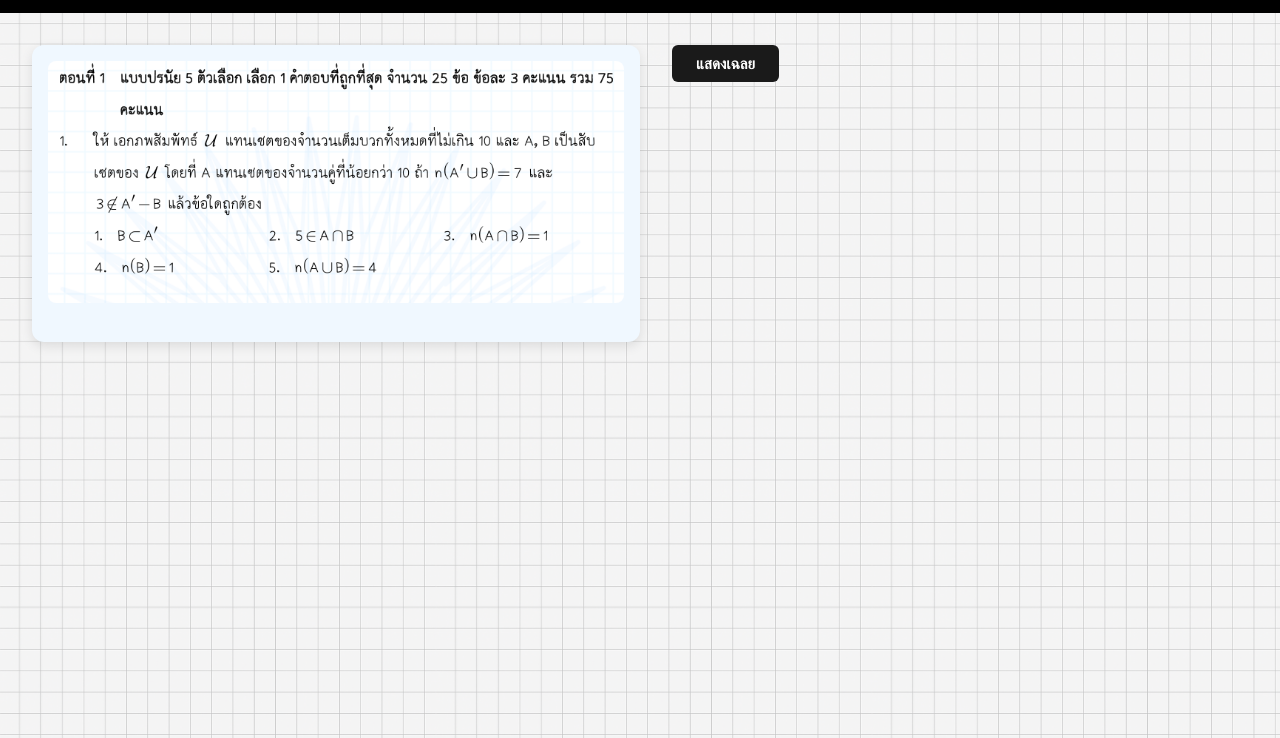
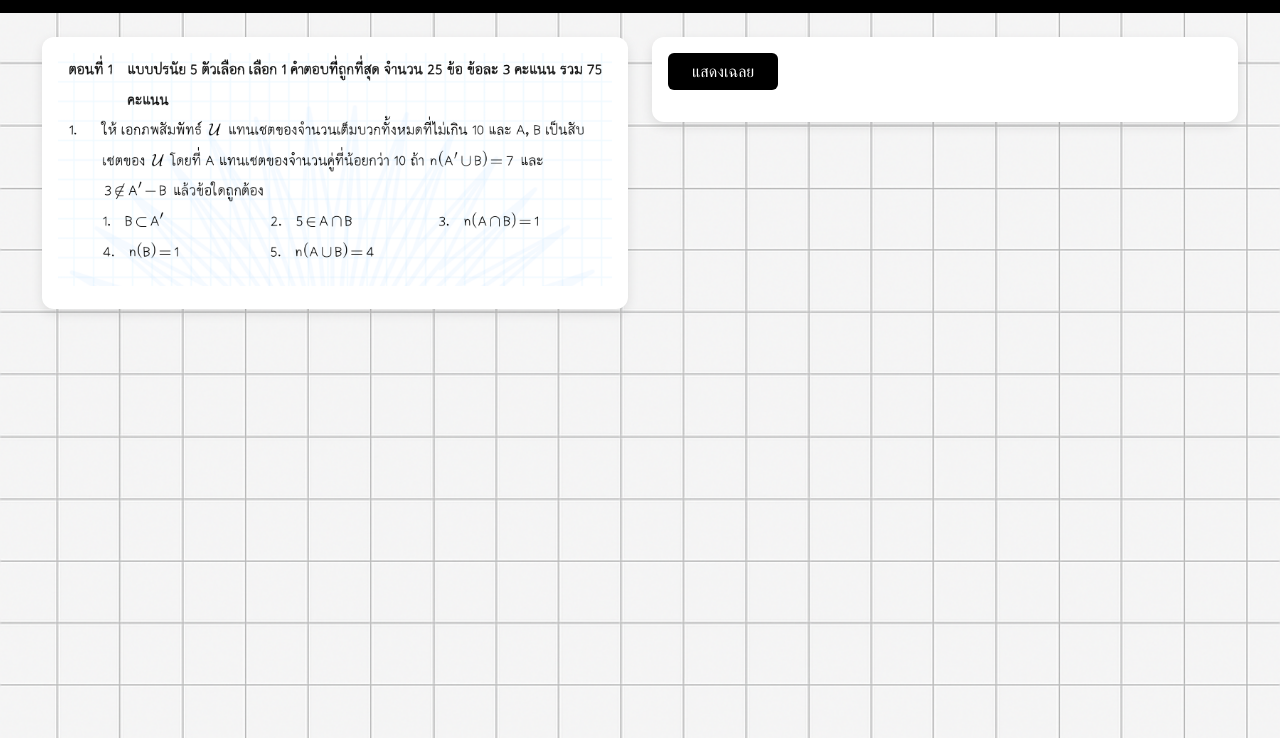
Before and after one commit to dichyno1/diogenusmath, a plain HTML site: page alevel65.html in a window 1280 px wide. Shown: the part 62-800 px from the top of the page. Drawn offline with Linux system fonts and the light colour scheme.

Commit message:
Update alevel65.html

```diff
--- a/alevel65.html
+++ b/alevel65.html
@@ -1,84 +1,70 @@
 <!DOCTYPE html>
 <html lang="th">
 <head>
-  <meta charset="UTF-8">
-  <meta name="viewport" content="width=device-width, initial-scale=1.0">
+  <meta charset="UTF-8" />
+  <meta name="viewport" content="width=device-width, initial-scale=1.0" />
   <title>โจทย์ข้อสอบ ALEVEL ปี 67</title>
   <link href="https://fonts.googleapis.com/css2?family=Prompt&display=swap" rel="stylesheet">
   <style>
     body {
       font-family: 'Prompt', sans-serif;
-      background: url('images/onet67back.png') repeat;
-      background-size: contain;
-      color: #1a1a1a;
+      background-image: url("images/onet67back.png");
+      background-size: cover;
+      background-attachment: fixed;
       margin: 0;
       padding: 0;
+      color: #1a1a1a;
     }
 
-    .header-bar {
+    header {
       background-color: #000;
       color: #fff;
-      padding: 1rem 2rem;
+      padding: 1rem;
       text-align: center;
-      font-size: 1.8rem;
-      font-weight: bold;
     }
 
-    .content {
-      padding: 2rem;
+    h1 {
+      margin: 0;
+      font-size: 1.8rem;
     }
 
     .container {
       display: flex;
-      flex-direction: row;
-      gap: 2rem;
-      align-items: flex-start;
+      flex-direction: column;
+      padding: 1.5rem;
+      gap: 1.5rem;
     }
 
-    .question-box {
-      width: 50%;
-      background: #f0f8ff;
+    .question-box, .answer-box-container {
+      background-color: white;
       border-radius: 12px;
       box-shadow: 0 4px 12px rgba(0, 0, 0, 0.1);
       padding: 1rem;
     }
 
-    .question-image {
+    .question-box img {
       width: 100%;
       border-radius: 8px;
-      margin-bottom: 1rem;
-    }
-
-    .answer-box-container {
-      width: 50%;
     }
 
     .toggle-btn {
       display: inline-block;
       margin-bottom: 1rem;
       padding: 0.6rem 1.5rem;
-      background-color: #1a1a1a;
+      background-color: #000;
       color: white;
       border: none;
       border-radius: 6px;
       cursor: pointer;
-      font-size: 0.95rem;
-      font-weight: bold;
-      transition: background-color 0.3s ease;
-    }
-
-    .toggle-btn:hover {
-      background-color: #444;
+      font-size: 1rem;
     }
 
     .answer-box {
       display: none;
-      background-color: #ffffff;
-      padding: 1.5rem;
+      background-color: #fff;
+      border-left: 5px solid #2e8b57;
+      padding: 1rem;
       border-radius: 8px;
-      border-left: 5px solid #2e8b57;
-      font-size: 0.95rem;
-      box-shadow: 0 4px 12px rgba(0, 0, 0, 0.08);
     }
 
     .card h3 {
@@ -95,19 +81,28 @@
       padding: 0.2rem 0.4rem;
       border-radius: 4px;
     }
+
+    @media (min-width: 768px) {
+      .container {
+        flex-direction: row;
+        justify-content: center;
+        align-items: flex-start;
+      }
+
+      .question-box, .answer-box-container {
+        width: 45%;
+      }
+    }
   </style>
 </head>
 <body>
+  <header>
+    <h1>โจทย์ข้อสอบ ALEVEL ปี 67</h1>
+  </header>
 
-  <!-- ✅ แถบหัวเรื่องสีดำ -->
-  <div class="header-bar">
-    โจทย์ข้อสอบ ALEVEL ปี 67
-  </div>
-
-  <div class="content">
   <div class="container">
     <div class="question-box">
-        <img src="images/alevel65-1.png" alt="โจทย์ ALEVEL ปี 67 ข้อที่ 1" class="question-image">
+      <img src="images/alevel65-1.png" alt="โจทย์ ALEVEL ปี 67 ข้อที่ 1" />
     </div>
 
     <div class="answer-box-container">
@@ -121,12 +116,11 @@
         <div class="card">
           <h3>💡 วิธีทำ:</h3>
           <p>
-              - จากข้อมูลในโจทย์ เราทราบว่า <span class="highlight">A′ ∪ B = 7</span><br>
-              - และ <span class="highlight">3 ∉ A′ − B</span> แสดงว่า 3 ∈ A ∩ B<br>
-              - จากเงื่อนไขเชิงเซตสามารถวาดแผนภาพเวนน์ช่วยวิเคราะห์<br>
+            - จากข้อมูลในโจทย์ เราทราบว่า <span class="highlight">A′ ∪ B = 7</span><br />
+            - และ <span class="highlight">3 ∉ A′ − B</span> แสดงว่า 3 ∈ A ∩ B<br />
+            - จากเงื่อนไขเชิงเซตสามารถวาดแผนภาพเวนน์ช่วยวิเคราะห์<br />
             - คำนวณหาสมาชิกที่เหลือ และตัดคำตอบที่ไม่เข้ากันได้จนเหลือข้อเดียว
           </p>
-          </div>
         </div>
       </div>
     </div>
@@ -134,10 +128,9 @@
 
   <script>
     function toggleAnswer() {
-      const box = document.getElementById('answerBox');
-      box.style.display = box.style.display === 'block' ? 'none' : 'block';
+      const box = document.getElementById("answerBox");
+      box.style.display = box.style.display === "block" ? "none" : "block";
     }
   </script>
-
 </body>
 </html>
```
Lines whose indentation alone changed are shown as unchanged.
